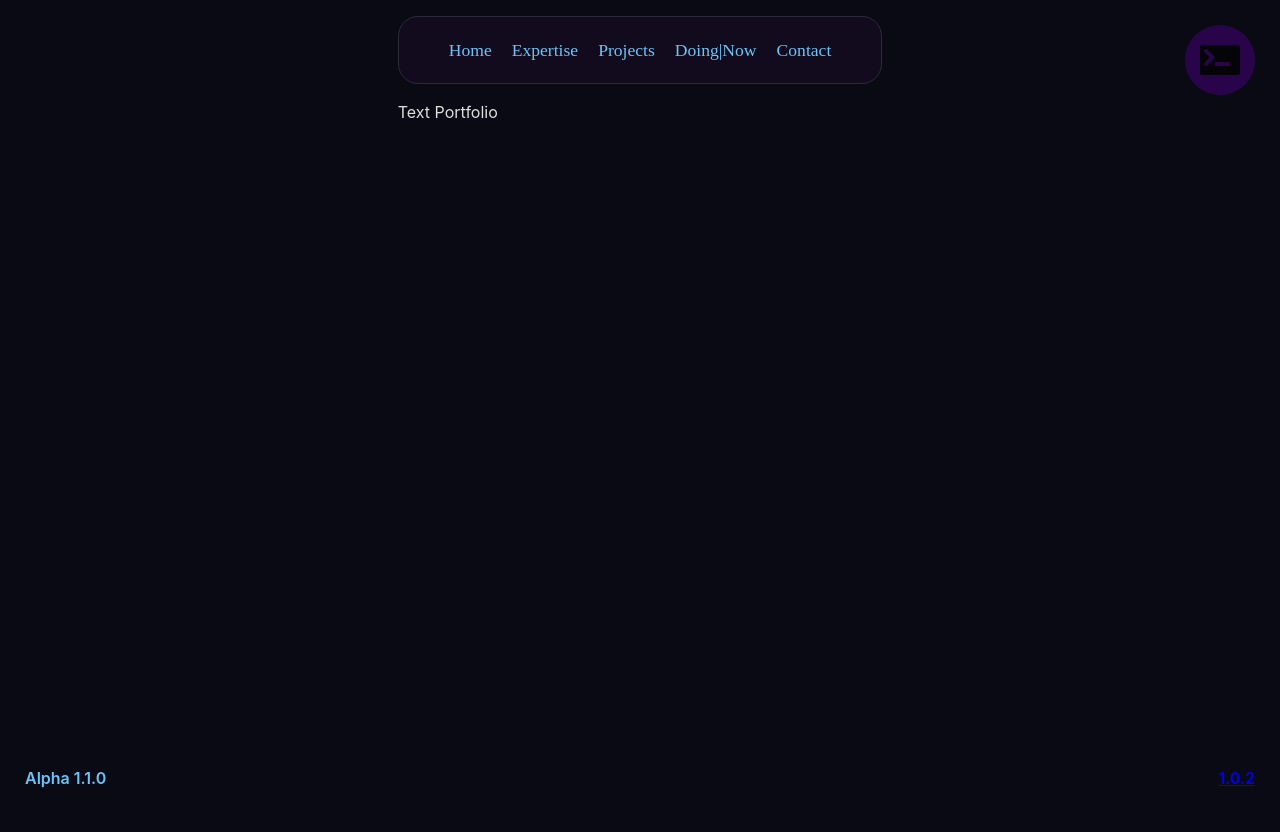
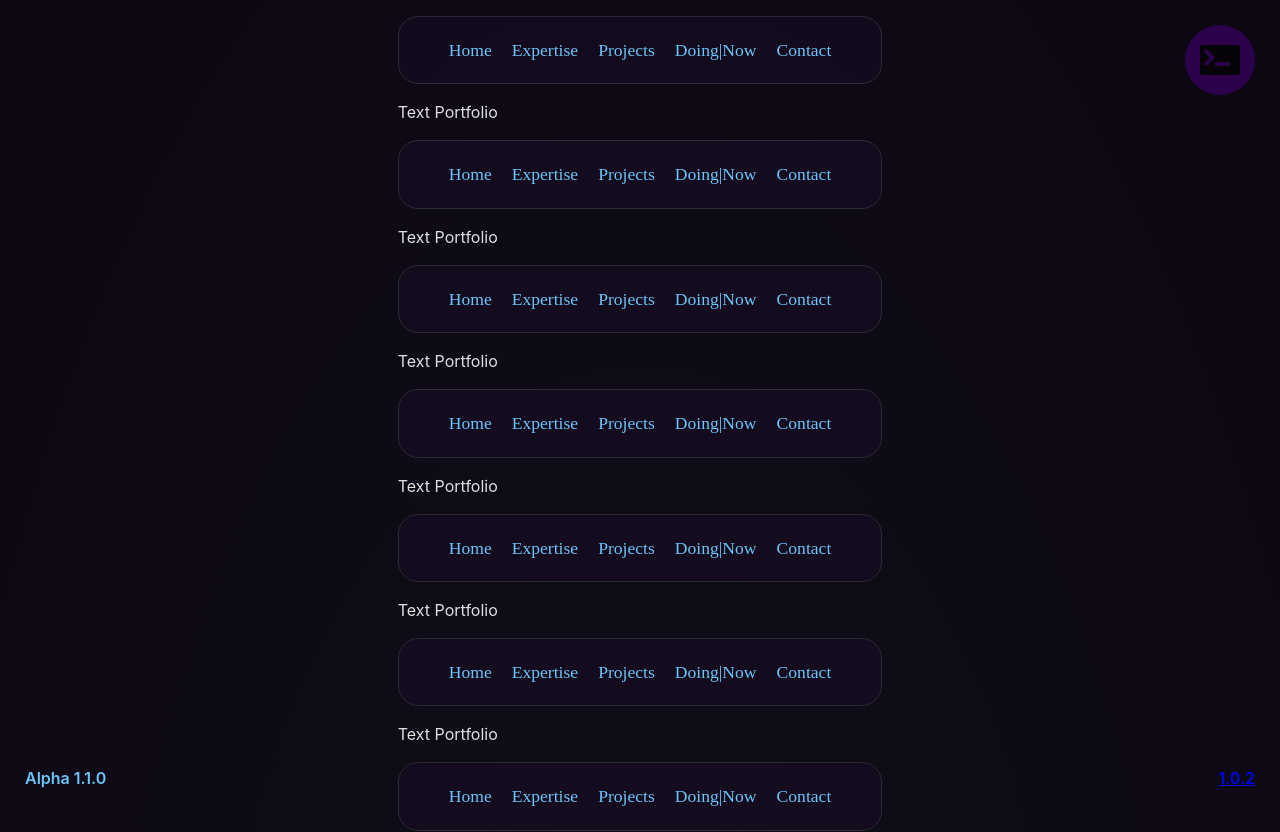
Before and after one commit to Winbisid/circle_motion_portfolio, a React (Vite) app: page / in a window 1280 px wide. Shown: the top 832 px of the page. Before the commit the page ends 800 px from the top, so only its background shows below. Built offline with nearby package versions, Linux system fonts and the light colour scheme.

Commit message:
localize hidden overflow to wheel.jsx

```diff
--- a/src/App.css
+++ b/src/App.css
@@ -2,12 +2,6 @@
   box-sizing: border-box;
   /* cursor: none; */
   /* overflow: hidden; */
-}
-
-body {
-  place-content: center;
-  /* background: radial-gradient(hsl(240, 24%, 8%), hsl(var(--h) var(--s) 5%)); */
-  background-color: rgb(10, 10, 20);
 }
 
 /* .app {
--- a/src/App.tsx
+++ b/src/App.tsx
@@ -9,7 +9,49 @@ function App() {
       <div style={{ position: "absolute", top: 25, right: 25 }}>
         <Switch isWheel={isWheel} setWheelPortfolio={setIsWheel} />
       </div>
-      {isWheel ? <Wheel /> : <Text />}
+      {isWheel ? (
+        <div style={{ overflow: "hidden" }}>
+          <Wheel />
+        </div>
+      ) : (
+        <div
+          style={
+            {
+              // display: "flex",
+              // flexDirection: "column",
+              // alignItems: "center",
+              // justifyContent: "center",
+              // height: "100vh",
+              // width: "95vw",
+            }
+          }
+        >
+          <Text />
+          <Text />
+          <Text />
+          <Text />
+          <Text />
+          <Text />
+          <Text />
+          <Text />
+          <Text />
+          <Text />
+          <Text />
+          <Text />
+          <Text />
+          <Text />
+          <Text />
+          <Text />
+          <Text />
+          <Text />
+          <Text />
+          <Text />
+          <Text />
+          <Text />
+          <Text />
+          <Text />
+        </div>
+      )}
       <Footer />
     </div>
   );
--- a/src/index.css
+++ b/src/index.css
@@ -17,7 +17,10 @@
 body {
   margin: 0;
   display: flex;
+  place-content: center;
   place-items: center;
   min-width: 320px;
-  overflow: hidden;
+  /* overflow: hidden; */
+  background: radial-gradient(hsl(240, 24%, 8%), hsl(var(--h) var(--s) 5%));
+  /* background-color: rgb(10, 10, 20); */
 }
```
